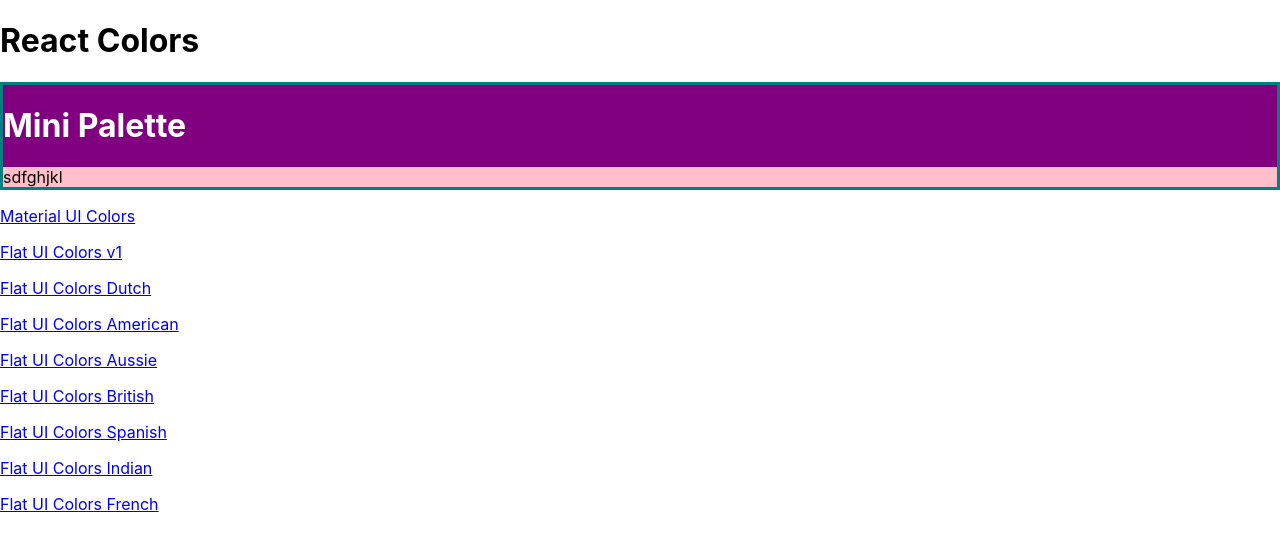
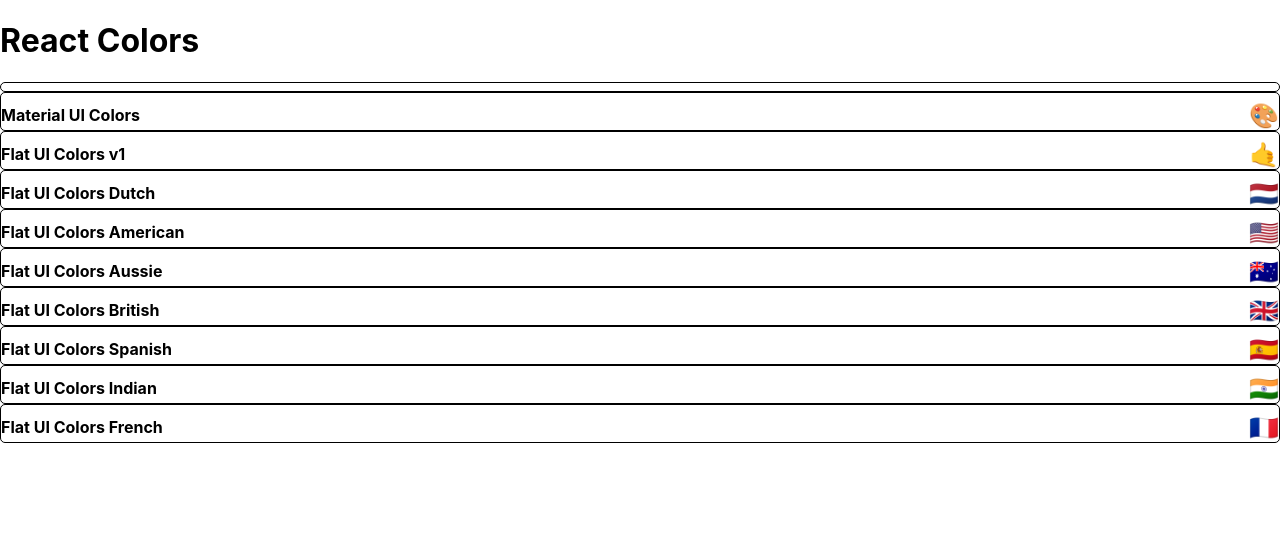
Before and after one commit to atm1504/color-box-react, a React (Create React App) app: page / in a window 1280 px wide. Shown: the top 548 px of the page. Built offline with nearby package versions, Linux system fonts and the light colour scheme.

Commit message:
Palette designing

```diff
--- a/src/MiniPalette.js
+++ b/src/MiniPalette.js
@@ -3,33 +3,44 @@ import { withStyles } from "@material-ui/styles";
 import { yellow } from "@material-ui/core/colors";
 
 const styles = {
-    main: {
-        backgroundColor: "purple",
-        border: "3px solid teal",
-        "& h1": {
-            color:"white"
+    root: {
+        backgroundColor: "white",
+        border: "1px solid black",
+        borderRadius: "5px",
+        padding: "0.5 rem",
+        position: "relative",
+        overflow: "hidden",
+        "&:hover": {
+            cursor:"pointer"
         }
     },
-    secondary: {
-        backgroundColor: "pink",
-        "& h1": {
-            color: "white",
-            "& span": {
-                backgroundColor:"yellow"
-            }
-        }
+    colors: {
+        backgroundColor:"grey"
+    },
+    title: {
+        display: "flex",
+        justifyContent: "space-between",
+        alignItems: "center",
+        margin: "0",
+        color: "black",
+        paddingTop: "0.5rem",
+        fontSize: "1rem",
+        position:"relative"
+    },
+    emoji: {
+        marginLeft: "0.5rem",
+        fontSize: "1.5rem"
     }
 }
 
 function MiniPalette(props) {
-    const { classes } = props;
+    const { classes,paletteName,emoji } = props;
     return (
-        <div className={classes.main}>
-            <h1>Mini Palette</h1>
-            <section className={classes.secondary}>
-
-                sdfghjkl
-            </section>
+        <div className={classes.root}>
+            <div className={classes.colors} />
+            <h5 className={classes.title}>
+                {paletteName}<span className={classes.emoji}>{emoji}</span>
+            </h5>
         </div>
     )
 }
--- a/src/PaletteList.js
+++ b/src/PaletteList.js
@@ -10,11 +10,12 @@ export default class PaletteList extends Component {
                  <h1>React Colors</h1>
                  <MiniPalette/>
                  {palettes.map(pa => (
-                    <p>
-                        <Link to={`/palette/${pa.id}`}>
-                            {pa.paletteName}
-                        </Link>
-                    </p>
+                     <MiniPalette {...pa}/>
+                    // <p>
+                    //     <Link to={`/palette/${pa.id}`}>
+                    //         {pa.paletteName}
+                    //     </Link>
+                    // </p>
                  ))}
              </div>
          )
```
Also changed, not shown: 1 other file (tests, documents, lock files or other folders).
